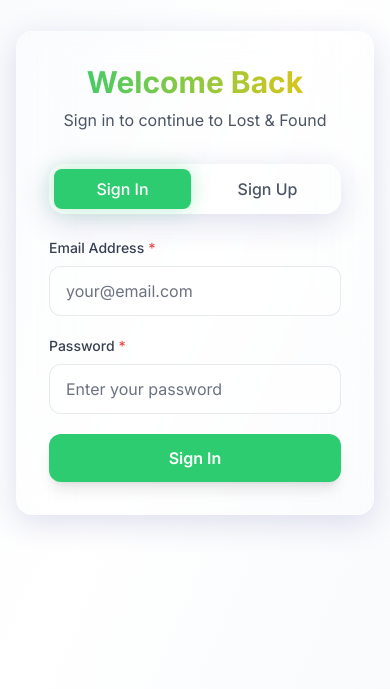
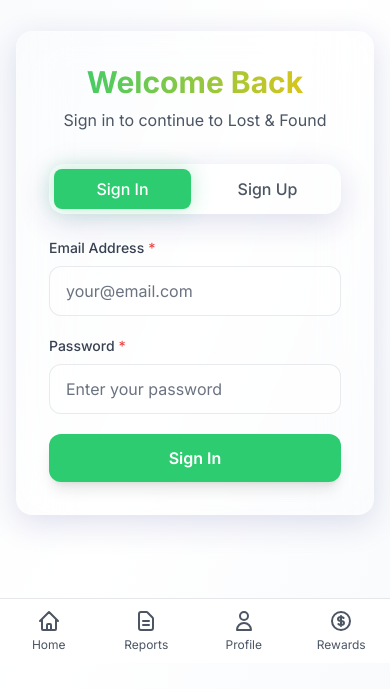
Before and after one commit to SaiRaheem/lost---found, a Next.js app: page /auth in a window 390 px wide. Shown: the part 181-870 px from the top of the page. Built offline with nearby package versions, Linux system fonts and the light colour scheme; no server answers.

Commit message:
Add camera capture and mobile bottom navigation

```diff
--- /dev/null
+++ b/components/layout/BottomNav.tsx
@@ -0,0 +1,73 @@
+'use client';
+
+import React from 'react';
+import Link from 'next/link';
+import { usePathname } from 'next/navigation';
+
+const BottomNav: React.FC = () => {
+    const pathname = usePathname();
+
+    const navItems = [
+        {
+            href: '/home',
+            label: 'Home',
+            icon: (
+                <svg className="w-6 h-6" fill="none" stroke="currentColor" viewBox="0 0 24 24">
+                    <path strokeLinecap="round" strokeLinejoin="round" strokeWidth={2} d="M3 12l2-2m0 0l7-7 7 7M5 10v10a1 1 0 001 1h3m10-11l2 2m-2-2v10a1 1 0 01-1 1h-3m-6 0a1 1 0 001-1v-4a1 1 0 011-1h2a1 1 0 011 1v4a1 1 0 001 1m-6 0h6" />
+                </svg>
+            ),
+        },
+        {
+            href: '/my-reports',
+            label: 'Reports',
+            icon: (
+                <svg className="w-6 h-6" fill="none" stroke="currentColor" viewBox="0 0 24 24">
+                    <path strokeLinecap="round" strokeLinejoin="round" strokeWidth={2} d="M9 12h6m-6 4h6m2 5H7a2 2 0 01-2-2V5a2 2 0 012-2h5.586a1 1 0 01.707.293l5.414 5.414a1 1 0 01.293.707V19a2 2 0 01-2 2z" />
+                </svg>
+            ),
+        },
+        {
+            href: '/profile',
+            label: 'Profile',
+            icon: (
+                <svg className="w-6 h-6" fill="none" stroke="currentColor" viewBox="0 0 24 24">
+                    <path strokeLinecap="round" strokeLinejoin="round" strokeWidth={2} d="M16 7a4 4 0 11-8 0 4 4 0 018 0zM12 14a7 7 0 00-7 7h14a7 7 0 00-7-7z" />
+                </svg>
+            ),
+        },
+        {
+            href: '/rewards',
+            label: 'Rewards',
+            icon: (
+                <svg className="w-6 h-6" fill="none" stroke="currentColor" viewBox="0 0 24 24">
+                    <path strokeLinecap="round" strokeLinejoin="round" strokeWidth={2} d="M12 8c-1.657 0-3 .895-3 2s1.343 2 3 2 3 .895 3 2-1.343 2-3 2m0-8c1.11 0 2.08.402 2.599 1M12 8V7m0 1v8m0 0v1m0-1c-1.11 0-2.08-.402-2.599-1M21 12a9 9 0 11-18 0 9 9 0 0118 0z" />
+                </svg>
+            ),
+        },
+    ];
+
+    return (
+        <nav className="fixed bottom-0 left-0 right-0 z-50 bg-white dark:bg-gray-900 border-t border-gray-200 dark:border-gray-700 md:hidden">
+            <div className="flex justify-around items-center h-16">
+                {navItems.map((item) => {
+                    const isActive = pathname === item.href;
+                    return (
+                        <Link
+                            key={item.href}
+                            href={item.href}
+                            className={`flex flex-col items-center justify-center flex-1 h-full transition-colors ${isActive
+                                    ? 'text-primary'
+                                    : 'text-gray-600 dark:text-gray-400 hover:text-primary dark:hover:text-primary'
+                                }`}
+                        >
+                            {item.icon}
+                            <span className="text-xs mt-1">{item.label}</span>
+                        </Link>
+                    );
+                })}
+            </div>
+        </nav>
+    );
+};
+
+export default BottomNav;
--- a/components/layout/Layout.tsx
+++ b/components/layout/Layout.tsx
@@ -2,6 +2,7 @@
 
 import React from 'react';
 import Header from './Header';
+import BottomNav from './BottomNav';
 
 interface LayoutProps {
     children: React.ReactNode;
@@ -17,9 +18,10 @@ const Layout: React.FC<LayoutProps> = ({
     return (
         <div className="min-h-screen bg-gradient-to-br from-light-bg via-white to-light-bg dark:from-dark-bg dark:via-gray-900 dark:to-dark-bg">
             {showHeader && <Header showNotifications={showNotifications} />}
-            <main className="container mx-auto px-4 py-8">
+            <main className="container mx-auto px-4 py-8 pb-20 md:pb-8">
                 {children}
             </main>
+            <BottomNav />
         </div>
     );
 };
--- a/components/ui/ImageUpload.tsx
+++ b/components/ui/ImageUpload.tsx
@@ -11,6 +11,7 @@ export default function ImageUpload({ onImageSelect, currentImage }: ImageUpload
     const [preview, setPreview] = useState<string | null>(currentImage || null);
     const [isDragging, setIsDragging] = useState(false);
     const fileInputRef = useRef<HTMLInputElement>(null);
+    const cameraInputRef = useRef<HTMLInputElement>(null);
 
     const handleFileSelect = (file: File | null) => {
         if (!file) {
@@ -64,11 +65,18 @@ export default function ImageUpload({ onImageSelect, currentImage }: ImageUpload
         fileInputRef.current?.click();
     };
 
+    const handleCameraClick = () => {
+        cameraInputRef.current?.click();
+    };
+
     const handleRemove = () => {
         setPreview(null);
         onImageSelect(null);
         if (fileInputRef.current) {
             fileInputRef.current.value = '';
+        }
+        if (cameraInputRef.current) {
+            cameraInputRef.current.value = '';
         }
     };
 
@@ -96,18 +104,20 @@ export default function ImageUpload({ onImageSelect, currentImage }: ImageUpload
                     </button>
                 </div>
             ) : (
+                <div className="space-y-3">
+                    {/* Upload from gallery */}
                     <div
                         onClick={handleClick}
                         onDrop={handleDrop}
                         onDragOver={handleDragOver}
                         onDragLeave={handleDragLeave}
-                    className={`border-2 border-dashed rounded-lg p-8 text-center cursor-pointer transition-colors ${isDragging
+                        className={`border-2 border-dashed rounded-lg p-6 text-center cursor-pointer transition-colors ${isDragging
                             ? 'border-primary bg-primary/10'
                             : 'border-gray-300 dark:border-gray-600 hover:border-primary'
                             }`}
                     >
                         <svg
-                        className="mx-auto h-12 w-12 text-gray-400"
+                            className="mx-auto h-10 w-10 text-gray-400"
                             fill="none"
                             stroke="currentColor"
                             viewBox="0 0 24 24"
@@ -126,8 +136,23 @@ export default function ImageUpload({ onImageSelect, currentImage }: ImageUpload
                             PNG, JPG, WEBP up to 5MB
                         </p>
                     </div>
+
+                    {/* Camera capture button */}
+                    <button
+                        type="button"
+                        onClick={handleCameraClick}
+                        className="w-full flex items-center justify-center gap-2 px-4 py-3 bg-primary text-white rounded-lg hover:bg-primary-hover transition-colors"
+                    >
+                        <svg className="w-5 h-5" fill="none" stroke="currentColor" viewBox="0 0 24 24">
+                            <path strokeLinecap="round" strokeLinejoin="round" strokeWidth={2} d="M3 9a2 2 0 012-2h.93a2 2 0 001.664-.89l.812-1.22A2 2 0 0110.07 4h3.86a2 2 0 011.664.89l.812 1.22A2 2 0 0018.07 7H19a2 2 0 012 2v9a2 2 0 01-2 2H5a2 2 0 01-2-2V9z" />
+                            <path strokeLinecap="round" strokeLinejoin="round" strokeWidth={2} d="M15 13a3 3 0 11-6 0 3 3 0 016 0z" />
+                        </svg>
+                        Take Photo with Camera
+                    </button>
+                </div>
             )}
 
+            {/* File input for gallery */}
             <input
                 ref={fileInputRef}
                 type="file"
@@ -135,6 +160,16 @@ export default function ImageUpload({ onImageSelect, currentImage }: ImageUpload
                 onChange={(e) => handleFileSelect(e.target.files?.[0] || null)}
                 className="hidden"
             />
+
+            {/* Camera input */}
+            <input
+                ref={cameraInputRef}
+                type="file"
+                accept="image/*"
+                capture="environment"
+                onChange={(e) => handleFileSelect(e.target.files?.[0] || null)}
+                className="hidden"
+            />
         </div>
     );
 }
```
Lines whose indentation alone changed are shown as unchanged.
